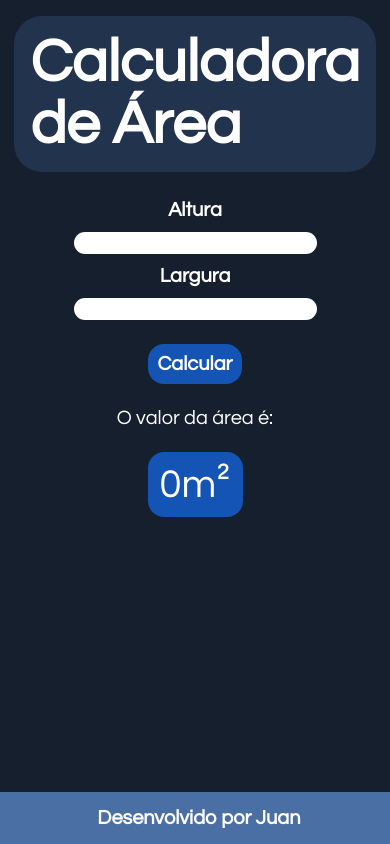
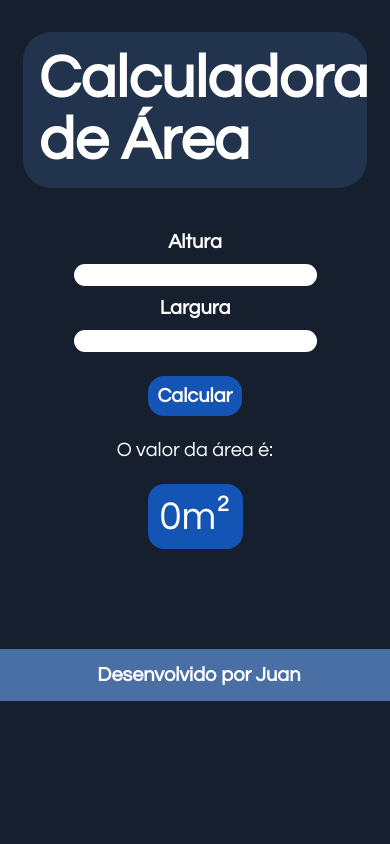
Before and after one commit to GabrieldosSantosOliveira/PWA---API, a website: page index.html in a window 390 px wide. Drawn offline with Linux system fonts and the light colour scheme.

Commit message:
Ajustes de responsividade realizados

```diff
--- a/css/style.css
+++ b/css/style.css
@@ -44,10 +44,10 @@ html, .fullscreen {
     color: white;
     padding: 16px;
     background-color: #22334D;
-    max-width: 90%;
+    max-width: 80%;
     font-size: 3rem;
     border-radius: 28px;;
-    margin: 16px;
+    margin: 32px;
 }
 
 .result {
@@ -80,8 +80,6 @@ html, .fullscreen {
 }
 
 .footer {
-    position: fixed;
-    bottom: 0;
     margin-top: 16px;
     padding: 2%;
     background-color: #4A6FA5;
```
